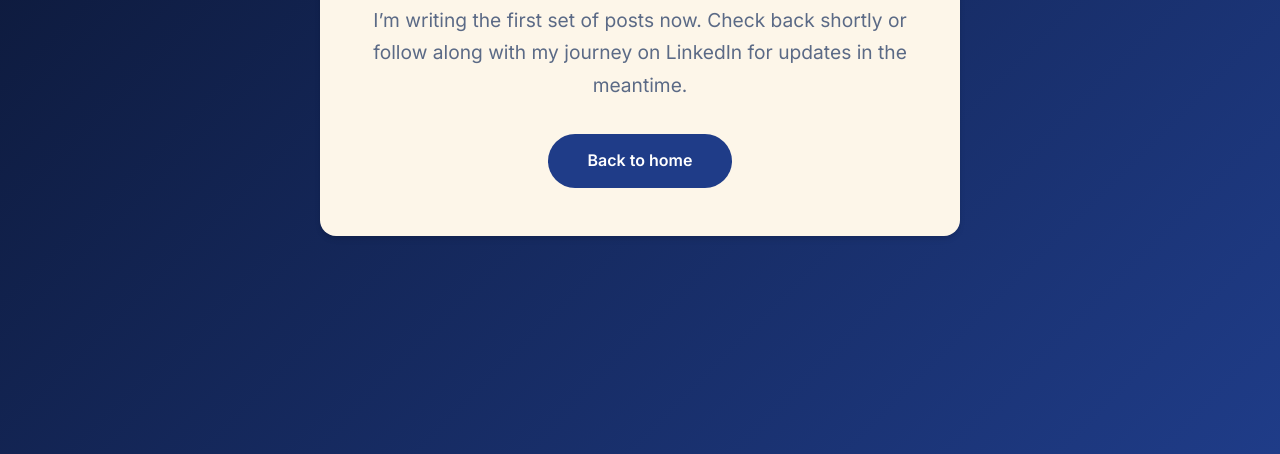
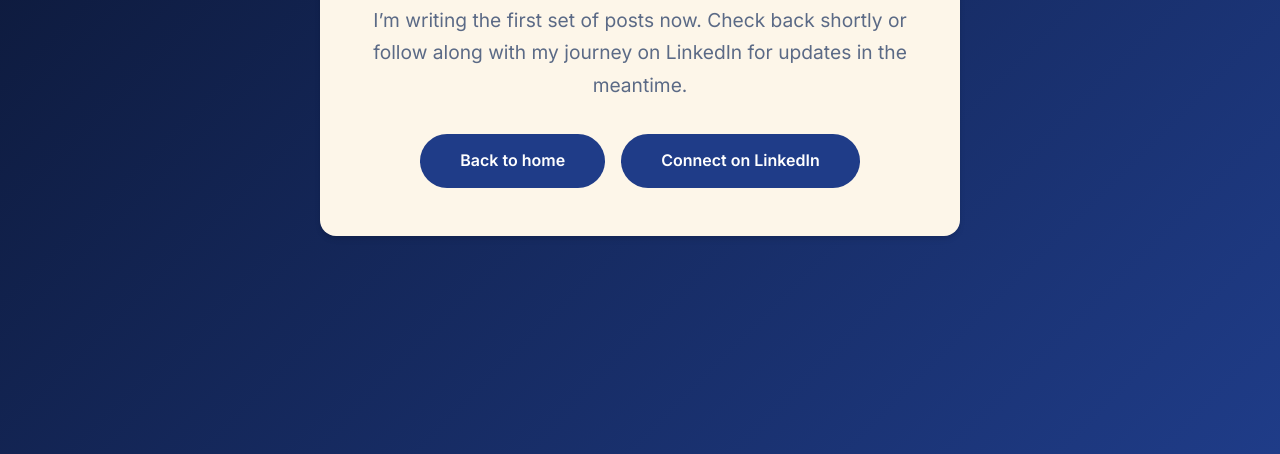
Before and after one commit to ambivertgal/ambivertgal.github.io, a plain HTML site: page blog.html in a window 1280 px wide. Shown: the part 346-800 px from the top of the page. Drawn offline with Linux system fonts and the light colour scheme.

Commit message:
Add LinkedIn button to blog placeholder

```diff
--- a/blog.html
+++ b/blog.html
@@ -61,6 +61,13 @@
             margin-bottom: 2rem;
         }
 
+        .button-group {
+            display: flex;
+            flex-wrap: wrap;
+            justify-content: center;
+            gap: 1rem;
+        }
+
         a {
             display: inline-flex;
             align-items: center;
@@ -85,7 +92,10 @@
     <div class="card">
         <h1>Posting soon — stay tuned!</h1>
         <p>I’m writing the first set of posts now. Check back shortly or follow along with my journey on LinkedIn for updates in the meantime.</p>
-        <a href="index.html">Back to home</a>
+        <div class="button-group">
+            <a href="index.html">Back to home</a>
+            <a href="https://www.linkedin.com/in/anushka-jain-1012m/" target="_blank" rel="noopener noreferrer">Connect on LinkedIn</a>
+        </div>
     </div>
 </body>
 </html>
```
